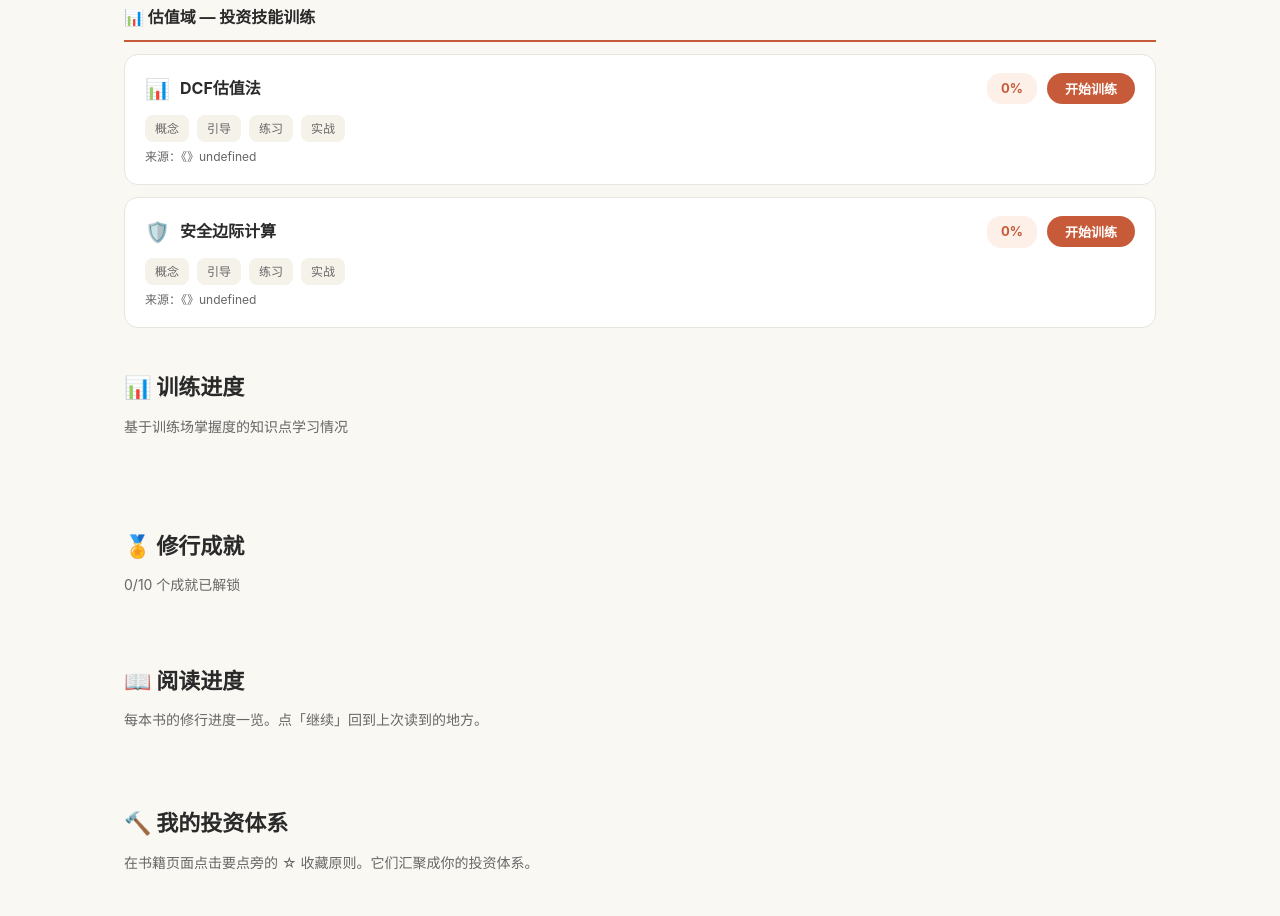
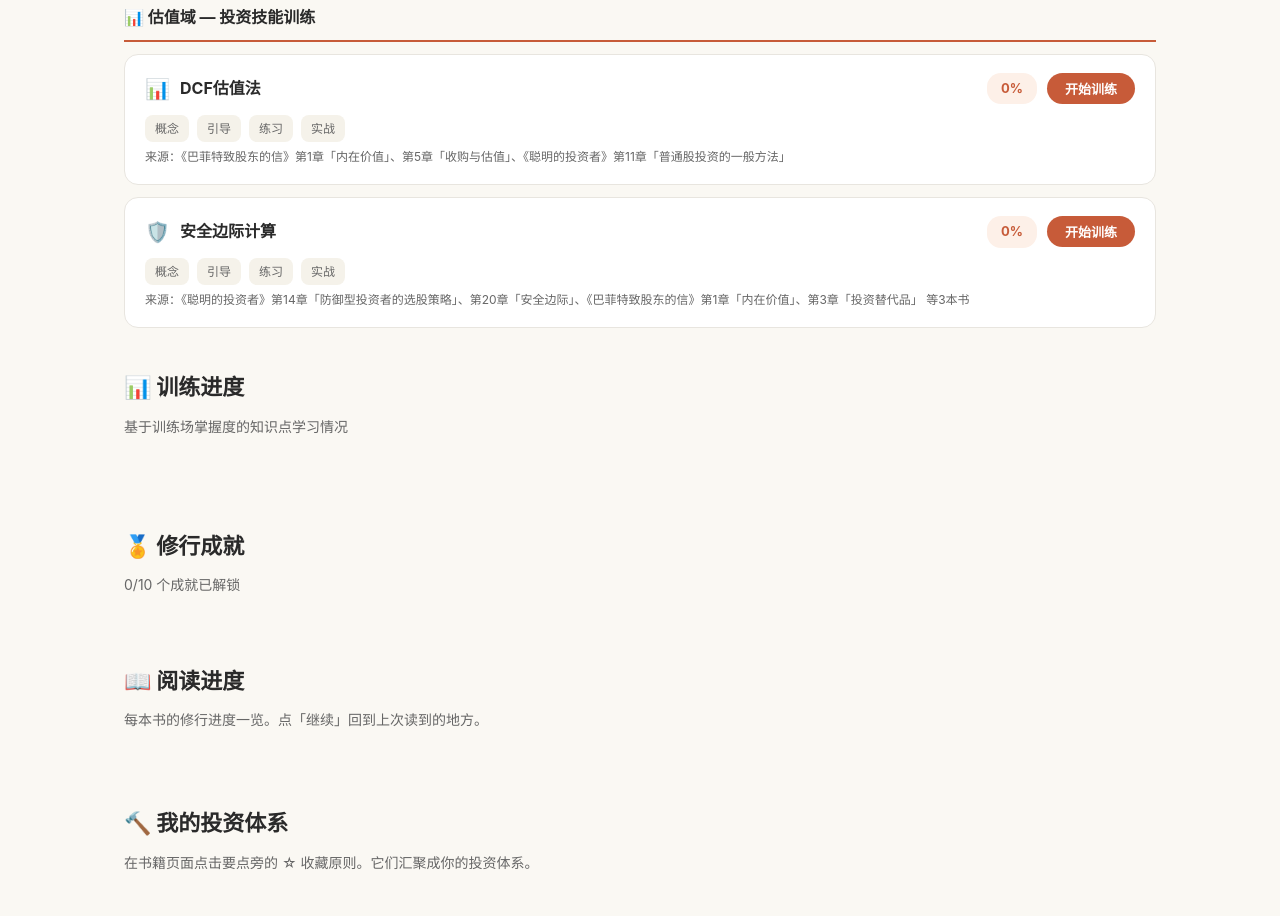
Before and after one commit to Leoshuaihao/ai-reading-notes, a plain HTML site: page my.html in a window 1280 px wide. Shown: the part 1508-2424 px from the top of the page. Drawn offline with Linux system fonts and the light colour scheme.

Commit message:
fix: 修复4个上线Bug
- Bug1: my.html L653 anyTraining 未定义 → 从 ability_profile 计算
- Bug2: kp.book/kp.chapterRef 不存在 → 改为读取 kp.chapters 多书映射
- Bug3: 86个空 self-quiz 块 → quiz.js 无数据时隐藏容器
- Bug4: index.html 无训练场入口 → 顶部导航加「训练场」链接

```diff
--- a/my.html
+++ b/my.html
@@ -628,6 +628,23 @@ function updateAbilityProfile() {
     var btnClass = pct > 0 ? 'kp-start-btn continue' : 'kp-start-btn';
     var badgeClass = pct >= 100 ? 'kp-mastery-badge mastered' : 'kp-mastery-badge';
 
+    // 构建来源信息：从 chapters 多书映射中提取
+    var sourceText = '';
+    if (kp.chapters) {
+      var slugs = Object.keys(kp.chapters);
+      var sources = [];
+      for (var si = 0; si < Math.min(slugs.length, 2); si++) {
+        var s = slugs[si];
+        var chInfo = kp.chapters[s];
+        var bookMeta = AppData.getBook(s);
+        if (bookMeta) {
+          sources.push('《' + bookMeta.title + '》' + (chInfo.ref || ''));
+        }
+      }
+      if (sources.length > 0) sourceText = '来源：' + sources.join('、');
+      if (slugs.length > 2) sourceText += ' 等' + slugs.length + '本书';
+    }
+
     html += '<div class="kp-item" data-kp-id="' + kp.id + '">' +
       '<div class="kp-header">' +
         '<span class="kp-emoji">' + kp.emoji + '</span>' +
@@ -641,8 +658,7 @@ function updateAbilityProfile() {
             lv.label + (lv.completed ? ' ✓' : '') + '</span>';
         }).join('') +
       '</div>' +
-      '<div class="kp-source">来源：《' + (AppData.getBook(kp.book) && AppData.getBook(kp.book).title || '') +
-        '》' + kp.chapterRef + '</div>' +
+      (sourceText ? '<div class="kp-source">' + sourceText + '</div>' : '') +
     '</div>';
   });
   kpListEl.innerHTML = html;
@@ -650,6 +666,7 @@ function updateAbilityProfile() {
   // 始终显示雷达图，种子态改为内嵌提示
   if (seedEl) seedEl.hidden = true;
   if (activeEl) activeEl.hidden = false;
+  var anyTraining = profile && profile.knowledge_points && Object.keys(profile.knowledge_points).length > 0;
   document.getElementById('abilityProfileDesc').textContent = anyTraining
     ? '训练场掌握度驱动的五维投资能力评估——点击知识点进入训练'
     : '雷达图基于阅读进度和训练掌握度——开始阅读或训练来激活你的能力值';
```
Also changed, not shown: assets/js/quiz.js (+7 -4 lines), index.html (+1 -0 lines).
